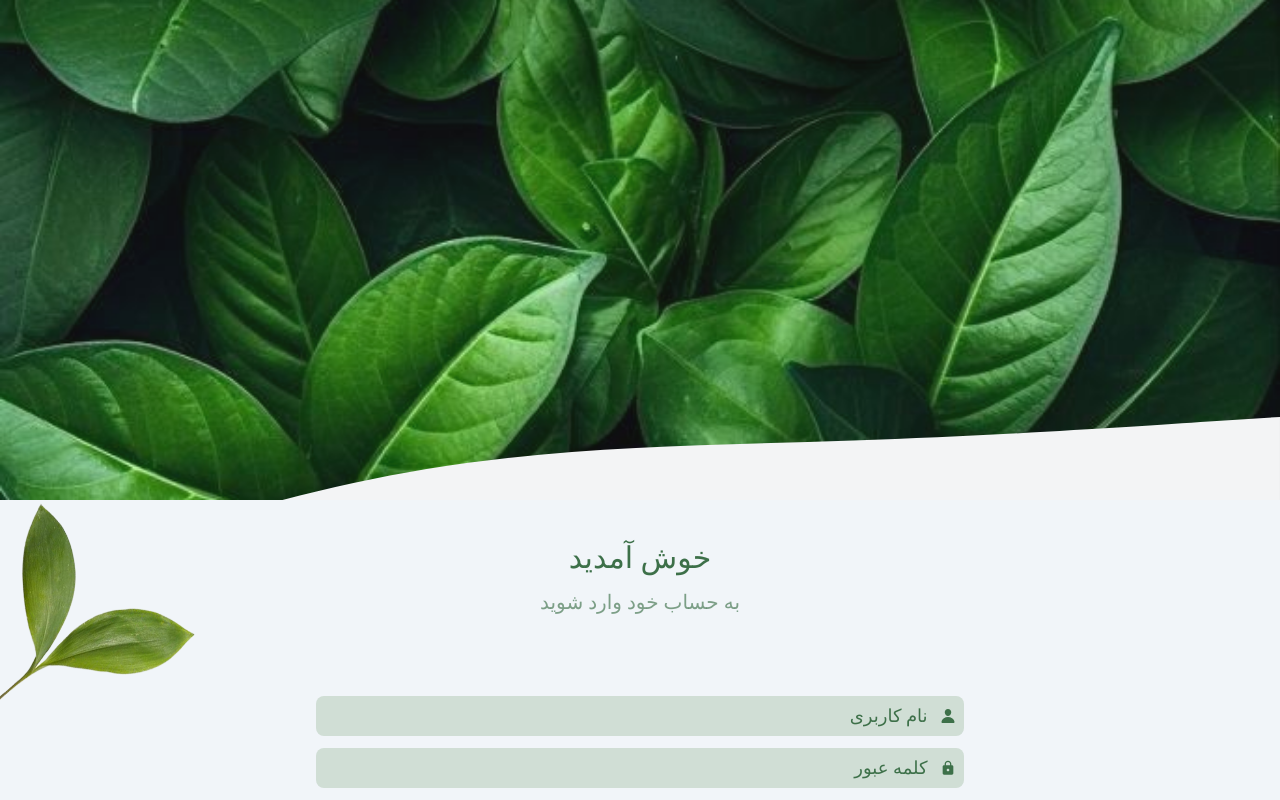
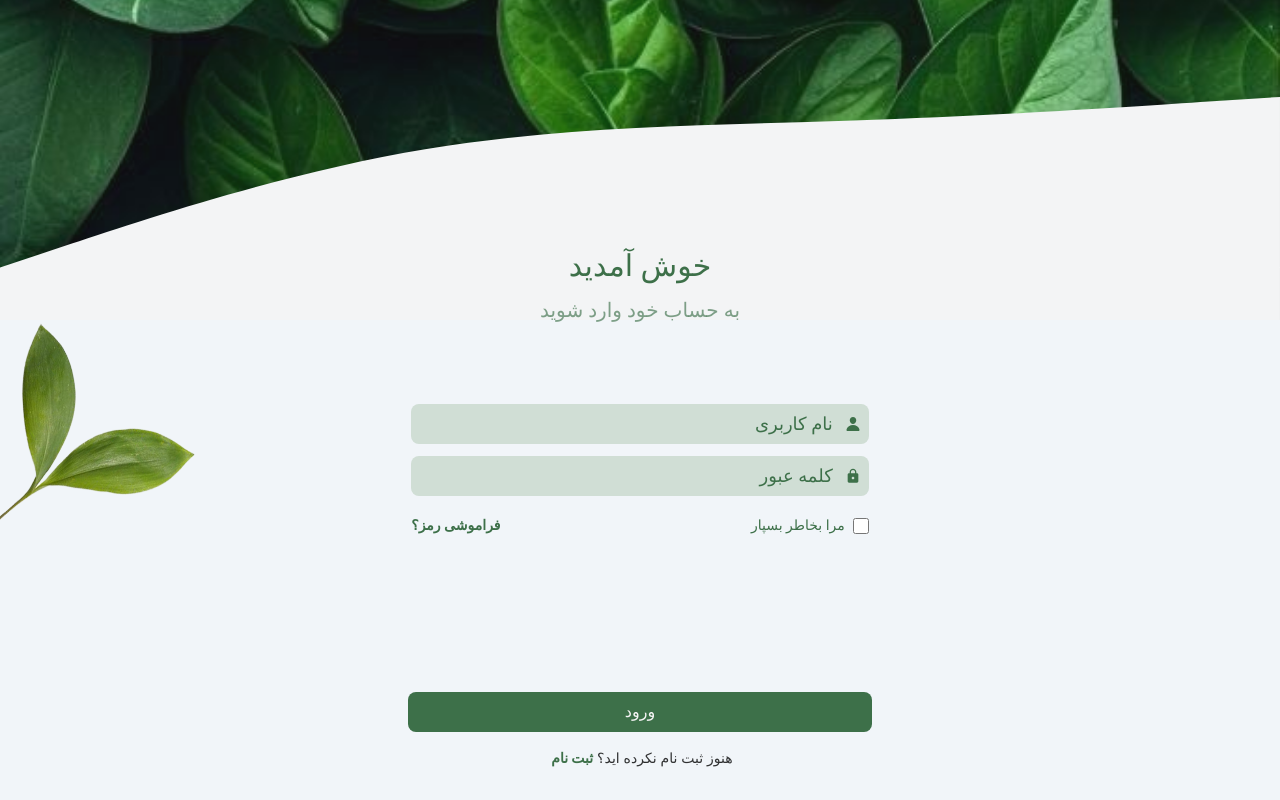
Before and after one commit to SinaAndDan/Sina-Flower-2024, a Next.js app: page /account/login in a window 1280 px wide. Shown: the top 800 px of the page. Built offline with nearby package versions, Linux system fonts and the light colour scheme.

Commit message:
slider in home page and little bit responsiveness in login page

```diff
--- a/package.json
+++ b/package.json
@@ -16,7 +16,8 @@
     "next-auth": "^4.24.8",
     "react": "^18",
     "react-dom": "^18",
-    "react-icons": "^5.3.0"
+    "react-icons": "^5.3.0",
+    "swiper": "^11.1.14"
   },
   "devDependencies": {
     "@types/node": "^20",
--- a/src/app/components/MainPage/MainBody.tsx
+++ b/src/app/components/MainPage/MainBody.tsx
@@ -4,6 +4,17 @@ import React, { useEffect, useState } from "react";
 import { IoSearch } from "react-icons/io5";
 import FlowerCard from "./FlowerCard";
 import { supabase } from "../../../../lib/supabaseClient";
+
+// Import Swiper React components
+import { Swiper, SwiperSlide } from "swiper/react";
+
+// Import Swiper styles
+import "swiper/css";
+import "swiper/css/navigation";
+import "swiper/css/pagination";
+
+// import required modules
+import { Navigation, Pagination, Mousewheel, Keyboard } from "swiper/modules";
 
 interface Plant {
   id: string;
@@ -34,6 +45,38 @@ const MainBody: React.FC = () => {
       <div className="flex justify-end pt-12 px-6">
         <IoSearch className="w-8 h-8 text-black text-opacity-80" />
       </div>
+      <h2 className="text-4xl px-6 mt-12 font-extrabold">پیشنهادی</h2>
+
+      <div className="rounded-2xl m-5 w-[90vw] h-auto mx-auto">
+        <Swiper
+          slidesPerView={3}
+          centeredSlides={true}
+          spaceBetween={10}
+          pagination={{
+            type: "fraction",
+          }}
+          navigation={true}
+          modules={[Navigation]}
+          className="mySwiper"
+        >
+          {plants.map((flower, id) => (
+            <SwiperSlide
+              className="bg-white rounded-2xl m-5 w-full min-h-[300px] p-5 swiper-slide"
+              key={id}
+            >
+              <FlowerCard flower={flower} />
+            </SwiperSlide>
+          ))}
+        </Swiper>
+      </div>
+    </div>
+  );
+};
+
+export default MainBody;
+
+{
+  /*
       <h2 className="text-4xl px-6 mt-12 font-extrabold">خانه</h2>
       <div className="grid sm:grid-cols-2 md:grid-cols-3 lg:grid-cols-4 items-center justify-center mt-12 mb-32">
         {plants.map((flower, id) => (
@@ -45,8 +88,5 @@ const MainBody: React.FC = () => {
           </div>
         ))}
       </div>
-    </div>
-  );
-};
-
-export default MainBody;
+     */
+}
--- a/src/app/components/loginPage/login.tsx
+++ b/src/app/components/loginPage/login.tsx
@@ -14,7 +14,7 @@ const LogInPage: React.FC = () => {
   };
   return (
     <div className="flex flex-col h-screen">
-      <div className="flex flex-col items-center font-sahel image-containerII md:min-h-[500px]">
+      <div className="flex flex-col items-center font-sahel image-containerII md:min-h-[40vh] 2xl:min-h-[60vh]">
         <div className="h-full w-full flex flex-col relative">
           <span
             className="mx-8 mt-16 bg-loginInput rounded-full w-10 h-10 flex items-center justify-center sm:hidden"
@@ -24,14 +24,14 @@ const LogInPage: React.FC = () => {
           </span>
           <Image
             src="/loginPicIII.jpg"
-            width={600}
+            width={800}
             height={1200}
             alt="Header Image"
             objectFit="cover"
             objectPosition="center"
-            className="w-full h-full -z-20 opacity-95" // Added opacity class
+            className="w-full h-full -z-20 opacity-95 " // Added opacity class
           />
-          <div className="absolute -bottom-1 xl:-bottom-36 w-full">
+          <div className="absolute -bottom-1 w-full">
             <svg xmlns="http://www.w3.org/2000/svg" viewBox="0 0 1440 320">
               <path
                 fill="#f3f4f5"
@@ -51,14 +51,14 @@ const LogInPage: React.FC = () => {
           className="-z-20 absolute left-0 md:min-w-[200px] min-h-[200px]"
           priority={true} // Optional: Loads the image with high priority
         />
-        <div className="flex flex-col px-2 items-center container mx-auto">
+        <div className="flex flex-col px-2 items-center container mx-auto xl:-translate-y-28">
           <div className="text-greenlogIn text-2xl mt-10 font-sahel pl-16 md:pl-0 sm:text-3xl">
             خوش آمدید
           </div>
           <p className="text-greenlogIn text-opacity-65 mt-3 text-sm font-sahel pl-16 md:pl-0 sm:text-xl">
             به حساب خود وارد شوید
           </p>
-          <form className="font-yekan w-full px-6 md:max-w-[55%] mx-auto">
+          <form className="font-yekan w-full px-6 md:max-w-[55%] lg:max-w-[40%] mx-auto">
             <div className="w-full relative mt-20">
               <input
                 type="text"
@@ -110,7 +110,7 @@ const LogInPage: React.FC = () => {
         </div>
       </section>
       <div className="container mx-auto mt-auto">
-        <div className="w-full px-6 my-8 z-0 md:max-w-[55%] mx-auto">
+        <div className="w-full px-6 my-8 z-0 md:max-w-[55%] lg:max-w-[40%] mx-auto">
           <button
             type="submit"
             className="w-full bg-greenlogIn text-white py-2 rounded-lg font-yekan"
--- a/src/app/globals.css
+++ b/src/app/globals.css
@@ -101,3 +101,25 @@ textarea {
   object-fit: cover; /* Ensures the image covers the container */
   overflow: hidden;
 }
+.swiper {
+  width: 100%;
+  height: 100%;
+}
+
+.swiper-slide {
+  text-align: center;
+  font-size: 18px;
+  background: #fff;
+
+  /* Center slide text vertically */
+  display: flex;
+  justify-content: center;
+  align-items: center;
+}
+
+.swiper-slide img {
+  display: block;
+  width: 100%;
+  height: 100%;
+  object-fit: cover;
+}
```
Also changed, not shown: src/app/components/MainPage/FlowerCard.tsx (+11 -7 lines), 1 other file (tests, documents, lock files or other folders).
